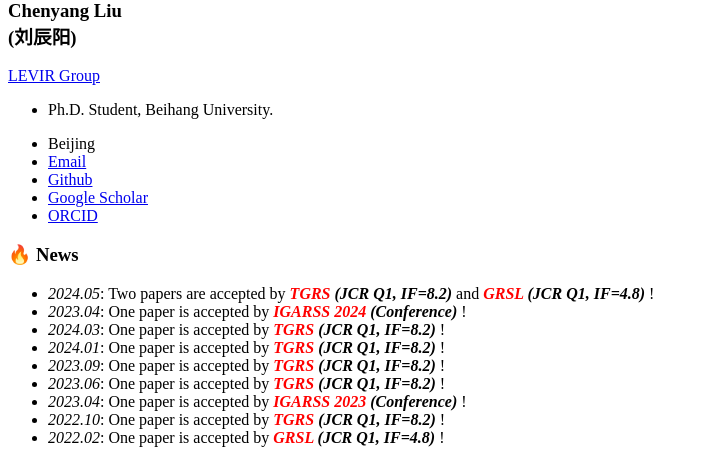
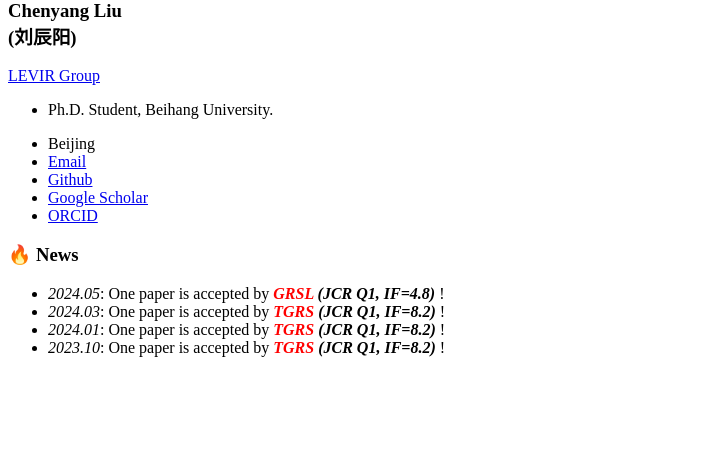
Before and after one commit to zmoka-zht/zmoka-zht.github.io, a Jekyll site: the page built from _pages/includes/news.md, in a window 1280 px wide. Shown: the part 489-952 px from the top of the page, without its empty margins (0-708 px from the left). Built offline with Jekyll 4.4.1, drawn with Linux system fonts in a browser that asks for light colours; our own code applies the rules of GitHub Pages for plain Markdown files; after the commit the page ends 900 px from its top, so only the background shows below that.

Commit message:
Update news.md

```diff
--- a/_pages/includes/news.md
+++ b/_pages/includes/news.md
@@ -1,10 +1,5 @@
 # 🔥 News
-- *2024.05*: Two papers are accepted by ***<font color="red">TGRS</font> (JCR Q1, IF=8.2)*** and ***<font color="red">GRSL</font> (JCR Q1, IF=4.8)*** !
-- *2023.04*: One paper is accepted by ***<font color="red">IGARSS 2024</font> (Conference)*** !
+- *2024.05*: One paper is accepted by ***<font color="red">GRSL</font> (JCR Q1, IF=4.8)*** !
 - *2024.03*: One paper is accepted by ***<font color="red">TGRS</font> (JCR Q1, IF=8.2)*** !
 - *2024.01*: One paper is accepted by ***<font color="red">TGRS</font> (JCR Q1, IF=8.2)*** !
-- *2023.09*: One paper is accepted by ***<font color="red">TGRS</font> (JCR Q1, IF=8.2)*** !
-- *2023.06*: One paper is accepted by ***<font color="red">TGRS</font> (JCR Q1, IF=8.2)*** !
-- *2023.04*: One paper is accepted by ***<font color="red">IGARSS 2023</font> (Conference)*** !
-- *2022.10*: One paper is accepted by ***<font color="red">TGRS</font> (JCR Q1, IF=8.2)*** !
-- *2022.02*: One paper is accepted by ***<font color="red">GRSL</font> (JCR Q1, IF=4.8)*** !
+- *2023.10*: One paper is accepted by ***<font color="red">TGRS</font> (JCR Q1, IF=8.2)*** !
```
